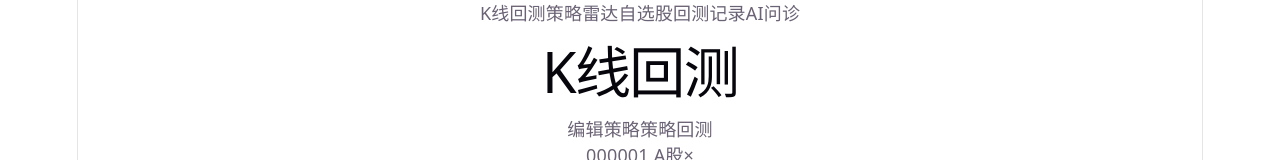
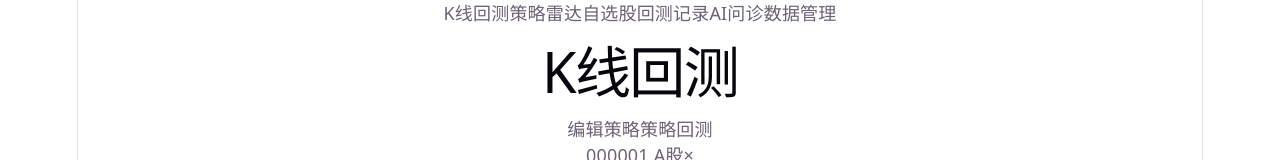
Before and after one commit to gptalk/hjy-trade, a React app in the folder frontend/: page / in a window 1280 px wide. Shown: the top 160 px of the page. Built offline with nearby package versions, Linux system fonts and the light colour scheme; no server answers; the HTML template or start-up script is replaced by a standard one.

Commit message:
feat: add data management page route and navigation

```diff
--- a/frontend/src/App.jsx
+++ b/frontend/src/App.jsx
@@ -4,6 +4,7 @@ import WatchlistPage from './pages/WatchlistPage';
 import BacktestRecords from './pages/BacktestRecords';
 import DiagnosisPage from './pages/DiagnosisPage';
 import StrategyRadar from './pages/StrategyRadar';
+import DataManagement from './pages/DataManagement';
 
 function App() {
   const [page, setPage] = useState('home');
@@ -42,6 +43,12 @@ function App() {
           >
             AI问诊
           </button>
+          <button
+            onClick={() => setPage('data-management')}
+            className={page === 'data-management' ? 'font-bold' : ''}
+          >
+            数据管理
+          </button>
         </div>
       </nav>
       <main>
@@ -50,6 +57,7 @@ function App() {
         {page === 'records' && <BacktestRecords />}
         {page === 'radar' && <StrategyRadar />}
         {page === 'diagnosis' && <DiagnosisPage />}
+        {page === 'data-management' && <DataManagement />}
       </main>
     </div>
   );
```
